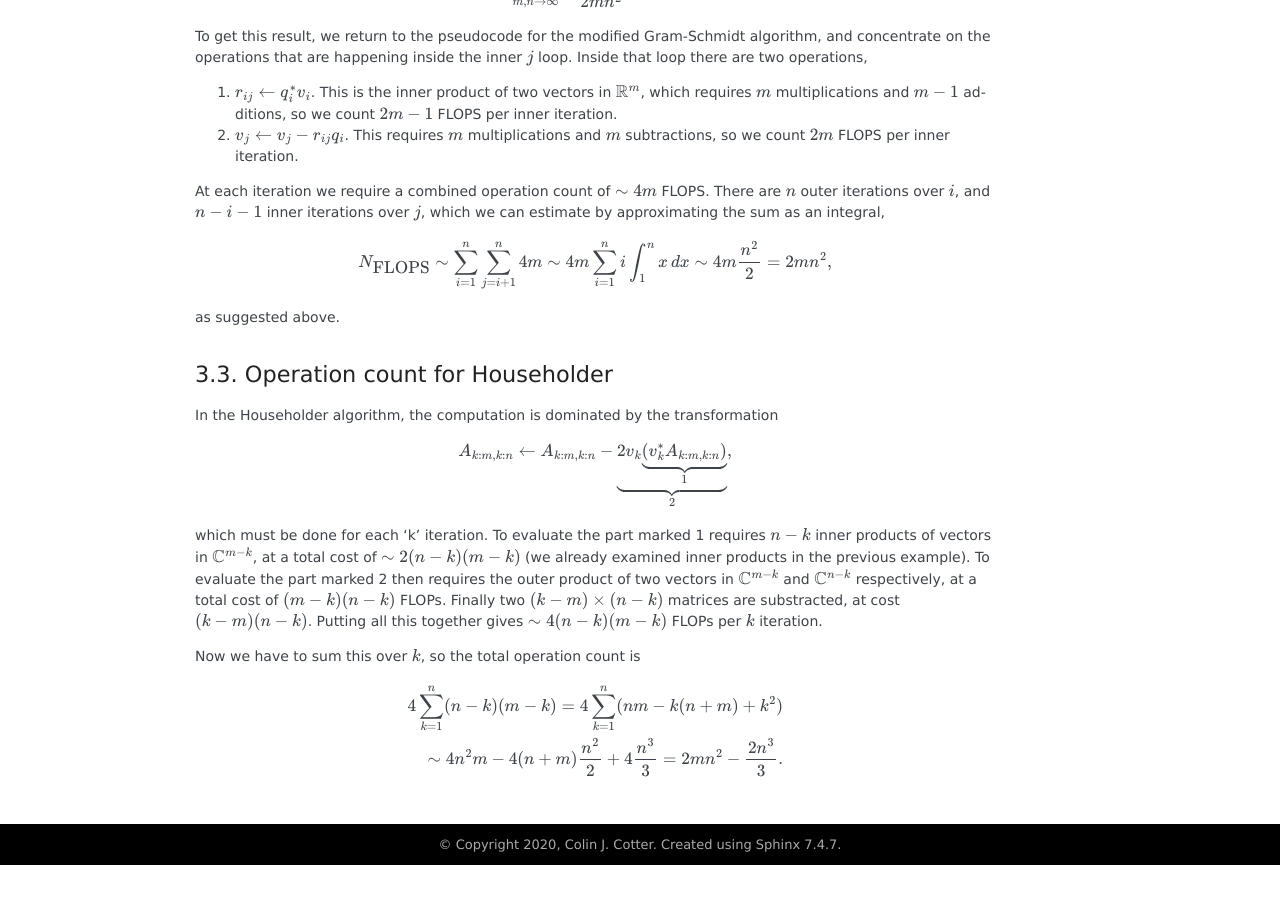
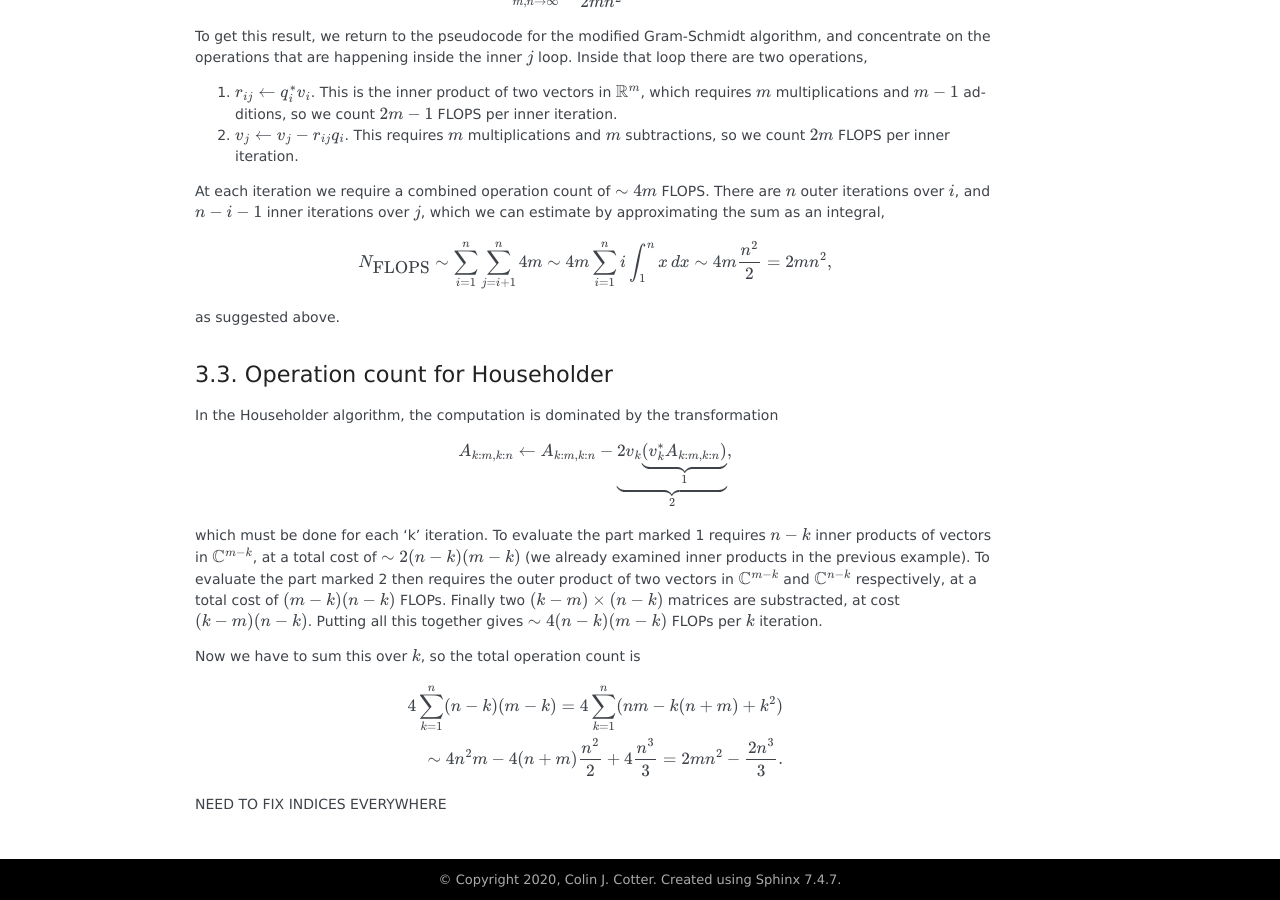
Before and after one commit to comp-lin-alg/comp-lin-alg-course, a Sphinx documentation site: the page built from doc/source/L3_analysing_algorithms.rst, in a window 1280 px wide and 900 px high, scrolled down 976 px. Built offline with Sphinx 7.4.7, drawn with Linux system fonts in a browser that asks for light colours; pages that are not in the unit, such as notebooks, are missing from menus; before the commit the page ends 1841 px from its top, so only the background shows below that.

Commit message:
reminder to fix indices

```diff
--- a/doc/source/L3_analysing_algorithms.rst
+++ b/doc/source/L3_analysing_algorithms.rst
@@ -104,3 +104,5 @@ Now we have to sum this over `k`, so the total operation count is
 
       \sim 4n^2m - 4(n+m)\frac{n^2}{2} + 4\frac{n^3}{3}
       = 2mn^2 - \frac{2n^3}{3}.
+
+NEED TO FIX INDICES EVERYWHERE
```
